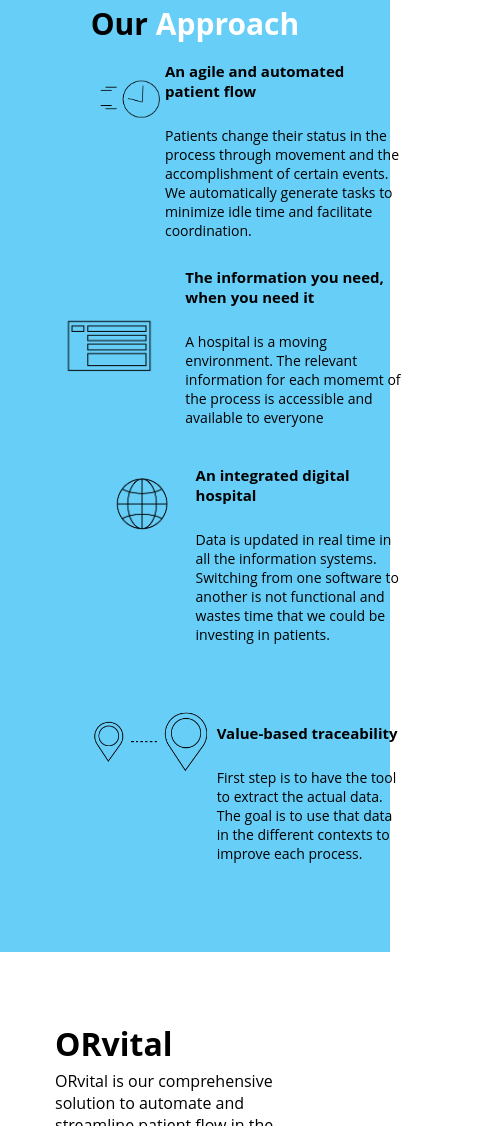
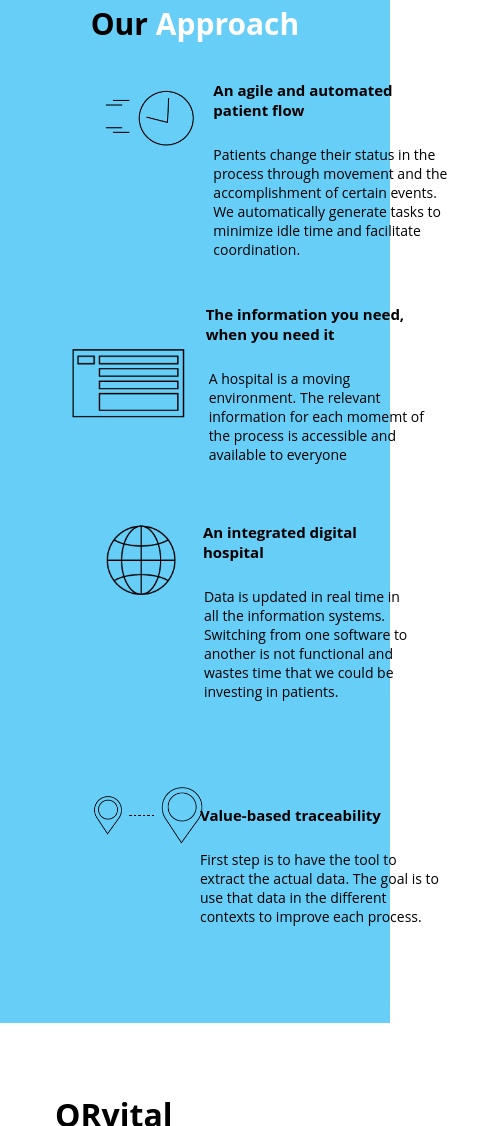
Before and after one commit to Ppog001/Personal_project, a plain HTML site: page index.html in a window 390 px wide. Shown: the part 807-1933 px from the top of the page, 481 px wide, since content can reach past the window. Drawn offline with Linux system fonts and the light colour scheme.

Commit message:
Updated commit

```diff
--- a/index.html
+++ b/index.html
@@ -57,8 +57,8 @@
                         <img src="img/layout.png" alt="layout">
                     </div>
                     <div class="grid2-content-text">
-                        <h2 id="head">The information you need, when you need it</h2>
-                        <p id="par">A hospital is a moving environment. The relevant information for each momemt of the process is accessible and available to everyone</p>
+                        <h2 id="head2">The information you need, when you need it</h2>
+                        <p id="par2">A hospital is a moving environment. The relevant information for each momemt of the process is accessible and available to everyone</p>
                     </div>
                 </div>
 
@@ -67,8 +67,8 @@
                         <img src="img/web-icon.png" alt="webview">
                     </div>
                     <div class="grid2-content-text">
-                        <h2 id="head">An integrated digital hospital</h2>
-                        <p id="par">Data is updated in real time in all the information systems. Switching from one software to another is not functional and wastes time that we could be investing in patients.</p>
+                        <h2 id="head3">An integrated digital hospital</h2>
+                        <p id="par3">Data is updated in real time in all the information systems. Switching from one software to another is not functional and wastes time that we could be investing in patients.</p>
                     </div>
                 </div>
 
@@ -77,8 +77,8 @@
                         <img src="img/location.png" alt="location">
                     </div>
                     <div class="grid2-content-text">
-                        <h2 id="head">Value-based traceability</h2>
-                        <p id="par">First step is to have the tool to extract the actual data. The goal is to use that data in the different contexts to improve each process.</p>
+                        <h2 id="head4">Value-based traceability</h2>
+                        <p id="par4">First step is to have the tool to extract the actual data. The goal is to use that data in the different contexts to improve each process.</p>
                     </div>
                 </div>
             </div>
--- a/style.css
+++ b/style.css
@@ -403,6 +403,42 @@ footer p a:hover {
         padding-left: 35px;
     }
 
+    #head2 {
+        padding-left: 13px;
+    }
+
+    #par2 {
+        padding-right: 25px;
+        margin-left: 1px;
+    }
+
+    #third {
+        padding-left: 0px;
+    }
+
+    #head3 {
+        padding-left: 15px;
+    }
+
+    #par3 {
+        margin-left: 1px;
+        padding-right: 20px;
+    }
+
+    #fourth img{
+        margin-right: 45px;
+    }
+
+    #head4 {
+        margin-left: -10px;
+    }
+
+    #par4 {
+        margin-left: 10px;
+        margin-right: 150px;
+        padding-right: 10px;
+    }
+
     .grid2-content-text p {
         font-size: 14px;
         text-align: left;
@@ -558,7 +594,7 @@ footer p a:hover {
 
     footer p {
         position: absolute;
-        top: 4950px;
+        top: 5050px;
         left: 20px;
         font-size: 14px;
     }
```
